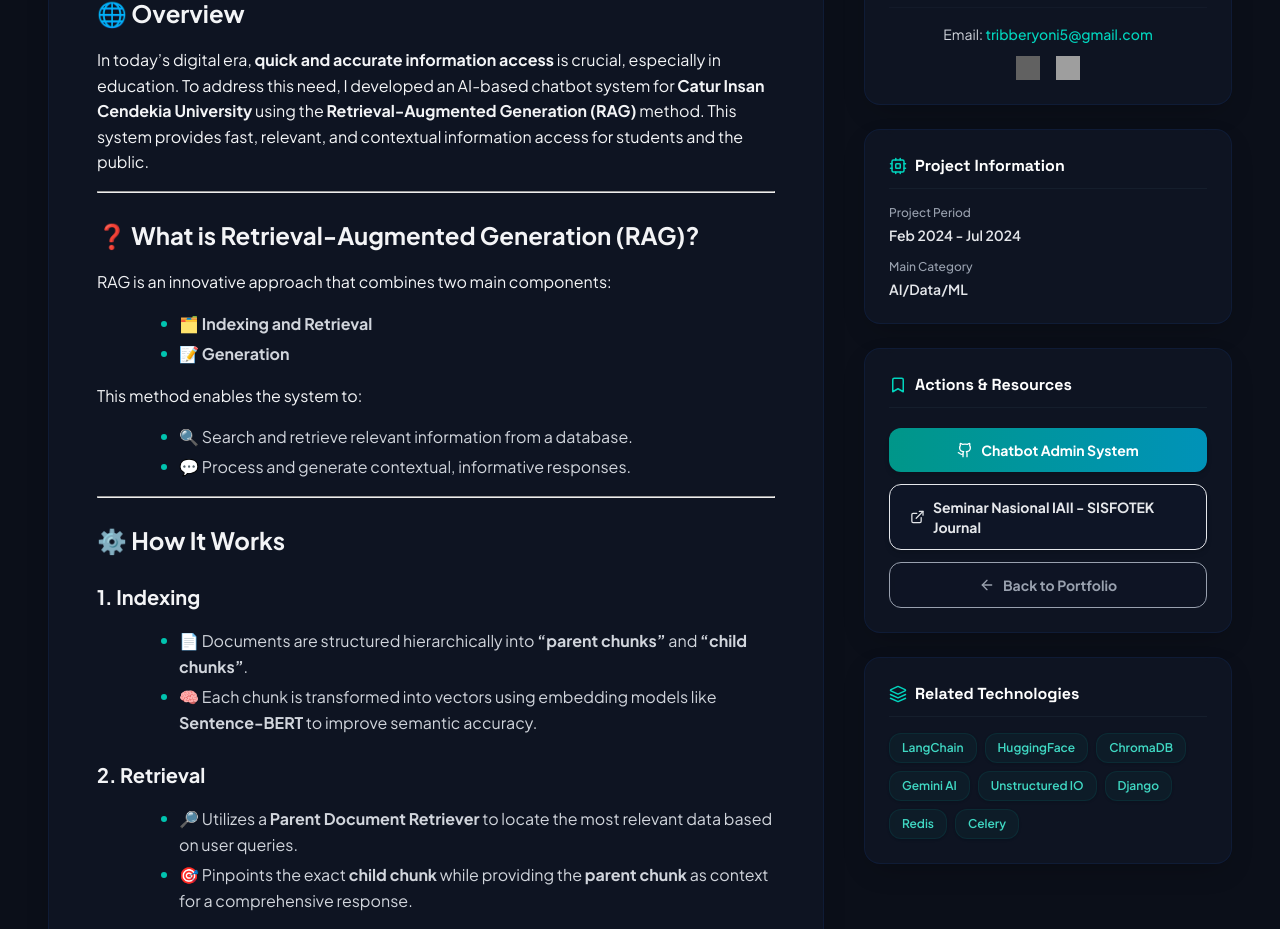
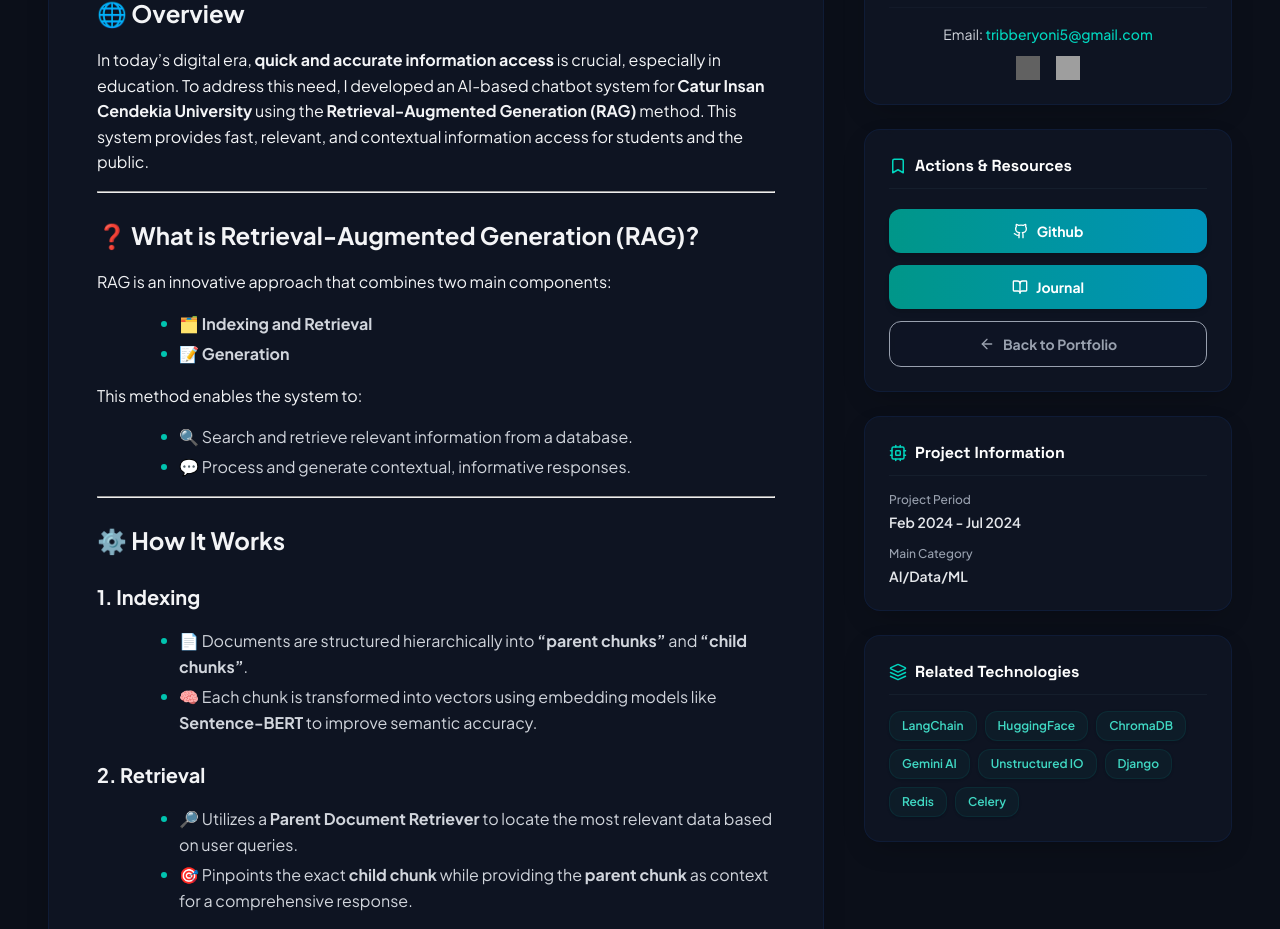
Before and after one commit to tribber93/Portofolio, a Next.js app: page /project/ai-chatbot-rag-campus in a window 1280 px wide. Shown: the part 860-1789 px from the top of the page. Built offline with nearby package versions, Linux system fonts and the light colour scheme; grey boxes are pictures that could not be loaded.

Commit message:
Refactor project and experience descriptions to use arrays for better structure; enhance project detail page with dynamic action links and meta information display.

```diff
--- a/src/app/data/projectsData.json
+++ b/src/app/data/projectsData.json
@@ -6,7 +6,12 @@
         "date": "May 2026",
         "summary": "Iqraya is a modern Quran platform designed to guide and support your every recitation with the power of Artificial Intelligence (AI).",
         "content": "/projects/markdown/iqraya.md",
-        "slug": "iqraya"
+        "slug": "iqraya",
+        "urls": {
+            "website": "https://iqraya-web-871247671732.asia-southeast1.run.app/",
+            "github": "https://github.com/tribber93/Iqraya-App",
+            "youtube": "https://www.youtube.com/watch?v=85sKl7AZNTM"
+        }
     },
     {
         "title": "Cling — AI Video Background Remover",
@@ -15,7 +20,11 @@
         "date": "Mar 2026",
         "summary": "Cling is an AI-powered Android application designed to automatically remove backgrounds from photos and videos directly on the user's device. This application was developed to help content creators, online sellers, and general users create professional visuals without needing complex editing software.",
         "content": "/projects/markdown/cling-portfolio-article.md",
-        "slug": "cling"
+        "slug": "cling",
+        "urls": {
+            "playstore": "https://play.google.com/store/apps/details?id=com.yotriv.cling",
+            "youtube": "https://www.youtube.com/embed/O2S1L_jSC8o"
+        }
     },
     {
         "title": "Implementing an AI Chatbot for Enhanced Information Access with LLM and RAG",
@@ -24,7 +33,11 @@
         "date": "Feb 2024 - Jul 2024",
         "summary": "Development of an AI-based chatbot using the RAG method at Catur Insan Cendekia University to enhance fast and contextual information access.",
         "content": "/projects/markdown/ai-chatbot-rag-campus.md",
-        "slug": "ai-chatbot-rag-campus"
+        "slug": "ai-chatbot-rag-campus",
+        "urls": {
+            "github": "https://github.com/tribber93/chatbot-admin",
+            "journal": "http://www.seminar.iaii.or.id/index.php/SISFOTEK/article/view/560"
+        }
     },
     {
         "title": "AI Chatbot for Health Research using RAG and LLM",
@@ -42,7 +55,10 @@
         "date": "Dec 2024",
         "summary": "This project uses YOLOv11 to detect palm trees with numbered boxes and classify apples by color, saving cropped images accordingly.",
         "content": "/projects/markdown/image-detection-classification-yolov11.md",
-        "slug": "image-detection-classification-yolov11"
+        "slug": "image-detection-classification-yolov11",
+        "urls": {
+            "github": "https://github.com/tribber93/Image-Detection-and-Classification-with-YOLOv11"
+        }
     },
     {
         "title": "Trash Image Classification using Pre-trained Vision Transformer (ViT)",
@@ -51,7 +67,10 @@
         "date": "Jul 2023",
         "summary": "This project implements an image classification system using a pre-trained Vision Transformer (ViT) from Hugging Face, fine-tuned to classify waste images into six categories",
         "content": "/projects/markdown/trash-classification.md",
-        "slug": "trash-classification"
+        "slug": "trash-classification",
+        "urls": {
+            "github": "https://github.com/tribber93/Trash-Image-Classification-using-Pre-trained-Model-Vision-Transformer-ViT-"
+        }
     },
     {
         "title": "Quisiin: Questionnaire Marketplace",
@@ -60,7 +79,10 @@
         "date": "Jul 2023",
         "summary": "An App-Based Questionnaire Marketplace to Help Gather Data for Specific Targets.",
         "content": "/projects/markdown/quisiin-questionnaire-marketplace.md",
-        "slug": "quisiin-questionnaire-marketplace"
+        "slug": "quisiin-questionnaire-marketplace",
+        "urls": {
+            "github": "https://github.com/Bangkit-Capstone-C23-PC667/ML-Capstone-Project"
+        }
     },
     {
         "title": "Assetify: Know the Price, Make it Wise!",
@@ -69,7 +91,10 @@
         "date": "Jul 2023",
         "summary": "Assetify uses data and machine learning to accurately predict housing prices in Jakarta amid fluctuating market factors like location, facilities, and economic conditions.",
         "content": "/projects/markdown/assetify-prediction.md",
-        "slug": "assetify-prediction"
+        "slug": "assetify-prediction",
+        "urls": {
+            "github": "https://github.com/tribber93/Laskar_AI_CapstonProject"
+        }
     },
     {
         "title": "Implementation of Career Center Information System at UCIC",
@@ -87,7 +112,10 @@
         "date": "Jul 2023",
         "summary": "The Task Management App backend is a FastAPI-based, Dockerized API using JWT and Supabase for secure and scalable task and user management.",
         "content": "/projects/markdown/task-management-backend.md",
-        "slug": "task-management-backend"
+        "slug": "task-management-backend",
+        "urls": {
+            "github": "https://github.com/tribber93/Back-End_Task-Management-App"
+        }
     },
     {
         "title": "Photo Studio Booking App – QM Studio Photo",
--- a/src/app/project/[slug]/page.tsx
+++ b/src/app/project/[slug]/page.tsx
@@ -21,7 +21,12 @@
     LuExternalLink,
     LuGithub,
     LuLayers,
-    LuCpu
+    LuCpu,
+    LuYoutube,
+    LuGlobe,
+    LuGamepad2,
+    LuBookOpen,
+    LuLink
 } from "react-icons/lu";
 
 type Props = {
@@ -89,7 +94,22 @@
     const readTime = Math.max(1, Math.ceil(textLength / wordsPerMinute));
 
     // 🔗 Ekstraksi Link Aksi (GitHub, Paper, Publikasi, dsb.) secara Dinamis menggunakan Regex
-    const actions: { label: string; url: string; type: "github" | "external" }[] = [];
+    const actions: { label: string; url: string; type: string }[] = [];
+
+    // 1. Ambil dari field "urls" di projectsData.json (Prioritas Utama)
+    if (project.urls) {
+        Object.entries(project.urls).forEach(([key, url]) => {
+            if (url) {
+                actions.push({
+                    label: key.charAt(0).toUpperCase() + key.slice(1),
+                    url: url as string,
+                    type: key.toLowerCase()
+                });
+            }
+        });
+    }
+
+    // 2. Ekstraksi dari Markdown (Fallback)
     const mdLinkRegex = /\[([^\]]+)\]\((https?:\/\/[^\)]+)\)/g;
     let match;
     while ((match = mdLinkRegex.exec(markdownContent)) !== null) {
@@ -97,14 +117,15 @@
         const url = match[2];
         const lowerUrl = url.toLowerCase();
 
+        // Hindari duplikasi jika sudah ada di urls
+        if (actions.some(a => a.url === url)) continue;
+
         if (lowerUrl.includes("github.com")) {
-            if (!actions.some(a => a.url === url)) {
             actions.push({
                 label: label.replace(/🔗|\*\*|\*/g, "").trim(),
                 url,
                 type: "github"
             });
-            }
         } else if (
             lowerUrl.includes("journal") ||
             lowerUrl.includes("article") ||
@@ -113,13 +134,11 @@
             lowerUrl.includes("research") ||
             lowerUrl.includes("paper")
         ) {
-            if (!actions.some(a => a.url === url)) {
             actions.push({
                 label: label.replace(/🔗|\*\*|\*/g, "").trim(),
                 url,
-                    type: "external"
+                type: "journal"
             });
-            }
         }
     }
 
@@ -431,6 +450,63 @@
                                 <ProfileCard />
                             </div>
 
+
+                            {/* Action Card (Dynamic CTA Links) */}
+                            <div
+                                className="glass-card rounded-2xl p-6 border border-gray-800/40 space-y-5 shadow-xl"
+                                data-aos="fade-left"
+                                data-aos-delay="150"
+                            >
+                                <h4 className="text-md font-bold text-white font-display border-b border-gray-800/50 pb-2.5 flex items-center gap-2">
+                                    <LuBookmark className="text-teal-400" size={18} />
+                                    Actions & Resources
+                                </h4>
+                                <div className="flex flex-col gap-3">
+                                    {actions.length > 0 ? (
+                                        actions.map((act, aIdx) => {
+                                            const getIcon = (type: string) => {
+                                                switch (type) {
+                                                    case "github": return <LuGithub size={16} />;
+                                                    case "youtube": return <LuYoutube size={16} />;
+                                                    case "website":
+                                                    case "demo":
+                                                    case "live": return <LuGlobe size={16} />;
+                                                    case "playstore": return <LuGamepad2 size={16} />;
+                                                    case "journal":
+                                                    case "paper": return <LuBookOpen size={16} />;
+                                                    default: return <LuLink size={16} />;
+                                                }
+                                            };
+
+                                            return (
+                                                <a
+                                                    key={aIdx}
+                                                    href={act.url}
+                                                    target="_blank"
+                                                    rel="noopener noreferrer"
+                                                    className="w-full inline-flex items-center justify-center gap-2 px-5 py-3 rounded-xl font-bold text-sm shadow-md transition-all duration-300 hover:-translate-y-0.5 cursor-pointer bg-gradient-to-r from-teal-600 to-cyan-600 hover:from-teal-700 hover:to-cyan-700 text-white hover:shadow-teal-500/10"
+                                                >
+                                                    {getIcon(act.type)}
+                                                    {act.label}
+                                                </a>
+                                            );
+                                        })
+                                    ) : (
+                                        <div className="text-center py-4 bg-gray-500/5 rounded-xl border border-dashed border-gray-850">
+                                            <span className="text-xs text-gray-400 font-medium block">Project links are available inside the article</span>
+                                        </div>
+                                    )}
+
+                                    <Link
+                                        href="/#proyek"
+                                        className="w-full inline-flex items-center justify-center gap-2 border border-gray-805 hover:border-teal-500/40 bg-gray-900/20 hover:bg-gray-850/40 text-gray-400 hover:text-teal-400 px-5 py-3 rounded-xl font-bold text-sm transition-all duration-300 hover:-translate-y-0.5 cursor-pointer"
+                                    >
+                                        <LuArrowLeft size={16} />
+                                        Back to Portfolio
+                                    </Link>
+                                </div>
+                            </div>
+
                             {/* Meta Details Card */}
                             <div
                                 className="glass-card rounded-2xl p-6 border border-gray-800/40 space-y-4 shadow-xl"
@@ -453,48 +529,6 @@
                                 </div>
                             </div>
 
-                            {/* Action Card (Dynamic CTA Links) */}
-                            <div
-                                className="glass-card rounded-2xl p-6 border border-gray-800/40 space-y-5 shadow-xl"
-                                data-aos="fade-left"
-                                data-aos-delay="150"
-                            >
-                                <h4 className="text-md font-bold text-white font-display border-b border-gray-800/50 pb-2.5 flex items-center gap-2">
-                                    <LuBookmark className="text-teal-400" size={18} />
-                                    Actions & Resources
-                                </h4>
-                                <div className="flex flex-col gap-3">
-                                    {actions.length > 0 ? (
-                                        actions.map((act, aIdx) => (
-                                            <a
-                                                key={aIdx}
-                                                href={act.url}
-                                                target="_blank"
-                                                rel="noopener noreferrer"
-                                                className={`w-full inline-flex items-center justify-center gap-2 px-5 py-3 rounded-xl font-bold text-sm shadow-md transition-all duration-300 hover:-translate-y-0.5 cursor-pointer ${act.type === 'github'
-                                                    ? 'bg-gradient-to-r from-teal-600 to-cyan-600 hover:from-teal-700 hover:to-cyan-700 text-white hover:shadow-teal-500/10'
-                                                    : 'border border-gray-805 hover:border-teal-500 bg-gray-900/60 hover:bg-gray-850/80 text-gray-200 hover:text-teal-400'
-                                                    }`}
-                                            >
-                                                {act.type === 'github' ? <LuGithub size={16} /> : <LuExternalLink size={16} />}
-                                                {act.label}
-                                            </a>
-                                        ))
-                                    ) : (
-                                        <div className="text-center py-4 bg-gray-500/5 rounded-xl border border-dashed border-gray-850">
-                                            <span className="text-xs text-gray-400 font-medium block">Project links are available inside the article</span>
-                                        </div>
-                                    )}
-
-                                    <Link
-                                        href="/#proyek"
-                                        className="w-full inline-flex items-center justify-center gap-2 border border-gray-805 hover:border-teal-500/40 bg-gray-900/20 hover:bg-gray-850/40 text-gray-400 hover:text-teal-400 px-5 py-3 rounded-xl font-bold text-sm transition-all duration-300 hover:-translate-y-0.5 cursor-pointer"
-                                    >
-                                        <LuArrowLeft size={16} />
-                                        Back to Portfolio
-                                    </Link>
-                                </div>
-                            </div>
 
                             {/* Tech Stack Card (Dynamic Tag Lists) */}
                             {techStack.length > 0 && (
```
Also changed, not shown: src/app/data/myData.json (+30 -5 lines), src/app/page.tsx (+29 -11 lines). Lines whose indentation alone changed are shown as unchanged.
